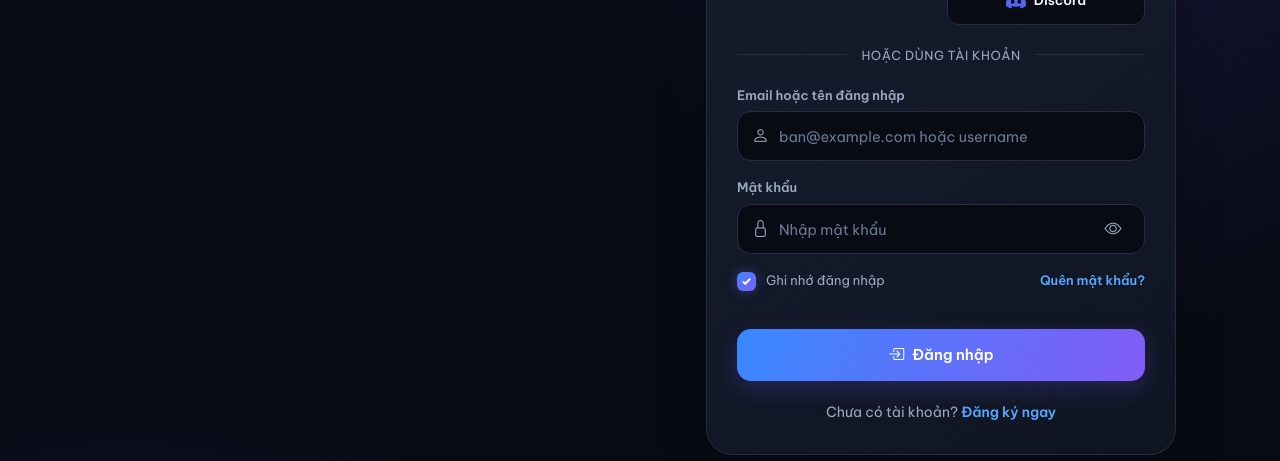
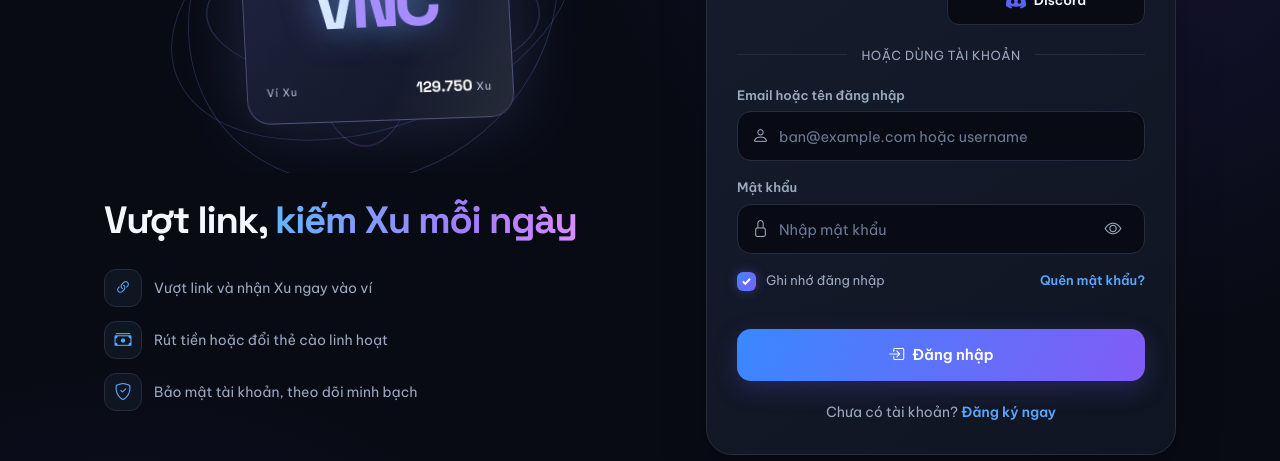
Before and after one commit to luzanmc/Vietnamdong-, a React (Vite) app in the folder client/: page /login in a window 1280 px wide. Shown: the part 322-783 px from the top of the page. Built offline with nearby package versions, Linux system fonts and the light colour scheme; no server answers.

Commit message:
fix(auth): loai bo 60fps count-up va entrance transform gay giat/nhap nhay animation

```diff
--- a/client/src/pages/Login.css
+++ b/client/src/pages/Login.css
@@ -91,7 +91,6 @@ html:not(.dark) .vnd-auth-page .brand-mark,
   background: var(--bar);
   backdrop-filter: blur(18px);
   -webkit-backdrop-filter: blur(18px);
-  animation: topbarSlideDown 0.85s cubic-bezier(0.16, 1, 0.3, 1) forwards;
 }
 
 .vnd-auth-page .brand {
@@ -222,7 +221,6 @@ html:not(.dark) .vnd-auth-page .brand-mark,
 .vnd-auth-page .side {
   display: grid;
   gap: 26px;
-  animation: heroArtEntrance 1.05s cubic-bezier(0.16, 1, 0.3, 1) 0.1s both;
 }
 
 .vnd-auth-page .art {
@@ -413,61 +411,6 @@ html:not(.dark) .vnd-auth-page .brand-mark,
   font-size: 17px;
 }
 
-/* Entrance Animations - Synchronized with Landing Page */
-@keyframes topbarSlideDown {
-  from {
-    opacity: 0;
-    transform: translateY(-14px);
-  }
-  to {
-    opacity: 1;
-    transform: translateY(0);
-  }
-}
-
-@keyframes heroCopyEntrance {
-  from {
-    opacity: 0;
-    transform: translateY(28px);
-  }
-  to {
-    opacity: 1;
-    transform: translateY(0);
-  }
-}
-
-@keyframes heroArtEntrance {
-  from {
-    opacity: 0;
-    transform: translateY(32px) scale(0.97);
-  }
-  to {
-    opacity: 1;
-    transform: translateY(0) scale(1);
-  }
-}
-
-@keyframes pointsFadeIn {
-  from {
-    opacity: 0;
-    transform: translateX(-12px);
-  }
-  to {
-    opacity: 1;
-    transform: translateX(0);
-  }
-}
-
-.vnd-auth-page .points li:nth-child(1) {
-  animation: pointsFadeIn 0.65s cubic-bezier(0.16, 1, 0.3, 1) 0.32s both;
-}
-.vnd-auth-page .points li:nth-child(2) {
-  animation: pointsFadeIn 0.65s cubic-bezier(0.16, 1, 0.3, 1) 0.44s both;
-}
-.vnd-auth-page .points li:nth-child(3) {
-  animation: pointsFadeIn 0.65s cubic-bezier(0.16, 1, 0.3, 1) 0.56s both;
-}
-
 /* Auth Panel */
 .vnd-auth-page .panel {
   border: 1px solid var(--line);
@@ -475,7 +418,18 @@ html:not(.dark) .vnd-auth-page .brand-mark,
   background: linear-gradient(145deg, var(--panel2), var(--panel));
   padding: 30px;
   box-shadow: 0 16px 45px rgba(0, 0, 0, 0.25);
-  animation: heroCopyEntrance 0.95s cubic-bezier(0.16, 1, 0.3, 1) 0.18s both;
+  animation: authUp 0.6s ease both;
+}
+
+@keyframes authUp {
+  from {
+    opacity: 0;
+    transform: translateY(20px);
+  }
+  to {
+    opacity: 1;
+    transform: translateY(0);
+  }
 }
 
 .vnd-auth-page .tabs {
--- a/client/src/pages/Login.tsx
+++ b/client/src/pages/Login.tsx
@@ -28,78 +28,6 @@ type Mode = 'login' | 'register';
 
 function fmt(n: number) {
   return n.toString().replace(/\B(?=(\d{3})+(?!\d))/g, '.');
-}
-
-function useCountUp(
-  end: number,
-  options: {
-    duration?: number;
-    decimals?: number;
-    prefix?: string;
-    suffix?: string;
-    separator?: string;
-    decimalSeparator?: string;
-    trigger?: boolean;
-  } = {}
-) {
-  const {
-    duration = 1800,
-    decimals = 0,
-    prefix = '',
-    suffix = '',
-    separator = '.',
-    decimalSeparator = ',',
-    trigger = true,
-  } = options;
-
-  const [displayValue, setDisplayValue] = useState(0);
-  const prevEndRef = useRef(0);
-
-  useEffect(() => {
-    if (!trigger) return;
-    if (typeof window !== 'undefined' && window.matchMedia('(prefers-reduced-motion: reduce)').matches) {
-      setDisplayValue(end);
-      prevEndRef.current = end;
-      return;
-    }
-
-    const startVal = prevEndRef.current;
-    const endVal = end;
-    const diff = endVal - startVal;
-    const animDuration = startVal === 0 ? duration : Math.min(duration, 600);
-    let startTime: number | null = null;
-    let frameId: number;
-
-    const step = (timestamp: number) => {
-      if (!startTime) startTime = timestamp;
-      const elapsed = timestamp - startTime;
-      const progress = Math.min(elapsed / animDuration, 1);
-
-      // Ease-out cubic: lướt nhanh rồi hãm phanh êm ái
-      const ease = 1 - Math.pow(1 - progress, 3);
-      const current = startVal + diff * ease;
-
-      setDisplayValue(current);
-
-      if (progress < 1) {
-        frameId = requestAnimationFrame(step);
-      } else {
-        setDisplayValue(endVal);
-        prevEndRef.current = endVal;
-      }
-    };
-
-    frameId = requestAnimationFrame(step);
-    return () => cancelAnimationFrame(frameId);
-  }, [trigger, end, duration]);
-
-  const fixed = displayValue.toFixed(decimals);
-  const [intPart, decPart] = fixed.split('.');
-  const intFormatted = intPart.replace(/\B(?=(\d{3})+(?!\d))/g, separator);
-  if (decimals > 0 && decPart !== undefined) {
-    return `${prefix}${intFormatted}${decimalSeparator}${decPart}${suffix}`;
-  }
-  return `${prefix}${intFormatted}${suffix}`;
 }
 
 export default function Login() {
@@ -136,7 +64,6 @@ export default function Login() {
 
   // Live balance simulation for VNC Card - synchronized with LandingPage
   const [vncBalance, setVncBalance] = useState(() => (me?.balance_nova !== undefined ? me.balance_nova : 128450));
-  const animatedBalance = useCountUp(vncBalance, { separator: '.' });
 
   // Sync if balance changes
   useEffect(() => {
@@ -191,8 +118,9 @@ export default function Login() {
     if (params.get('error') === 'oauth_failed') setError(t('login.discord_failed'));
   }, [params, t]);
 
-  // 4. Live VNC Balance ticker animation
+  // 4. Live VNC Balance ticker animation - synchronized with LandingPage
   useEffect(() => {
+    if (typeof window !== 'undefined' && window.matchMedia('(prefers-reduced-motion: reduce)').matches) return;
     const gains = [100, 300, 100, 1000, 300];
     const timer = setInterval(() => {
       setVncBalance((prev) => prev + gains[Math.floor(Math.random() * gains.length)]);
@@ -498,7 +426,7 @@ export default function Login() {
               <div className="card-bottom">
                 <span>Ví Xu</span>
                 <span>
-                  <b id="bal">{animatedBalance}</b> Xu
+                  <b id="bal">{fmt(vncBalance)}</b> Xu
                 </span>
               </div>
             </div>
```
